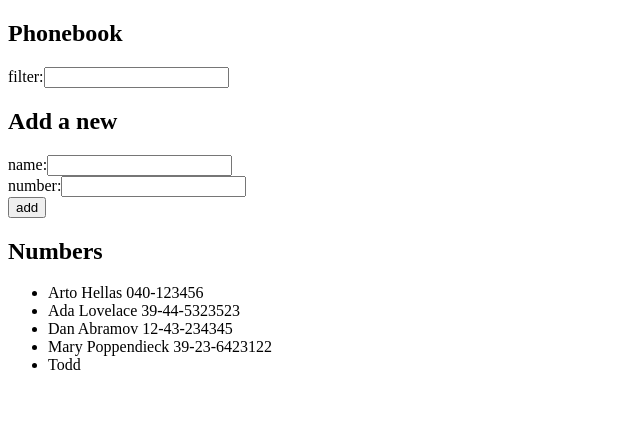
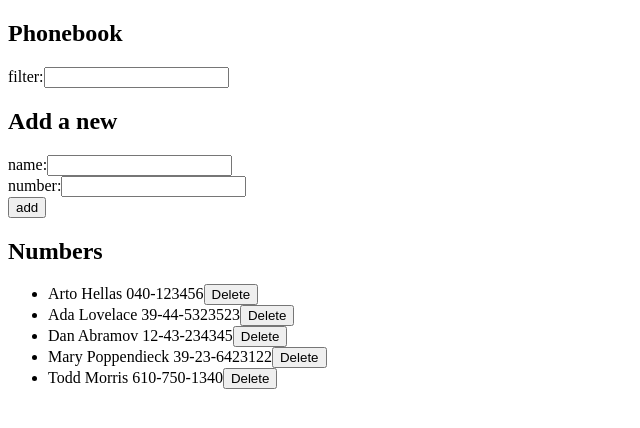
Before and after one commit to detonationbox0/full-stack-open-2022, a React (Create React App) app in the folder part2/phonebook/: page / in a window 1280 px wide. Shown: the top 428 px of the page, without its empty margins (0-640 px from the left). Built offline with nearby package versions, Linux system fonts and the light colour scheme; data requests are answered from the project's data file.

Commit message:
Linux changes

```diff
--- a/part2/phonebook/db.json
+++ b/part2/phonebook/db.json
@@ -21,10 +21,10 @@
       "id": 4
     },
     {
-      "id": 5,
-      "name": "Todd",
-      "phone": "2340432",
-      "visible": true
+      "name": "Todd Morris",
+      "number": "610-750-1340",
+      "visible": true,
+      "id": 5
     }
   ]
 }
--- a/part2/phonebook/src/App.js
+++ b/part2/phonebook/src/App.js
@@ -71,9 +71,8 @@ const App = () => {
     }
 
     // "Submit" is clicked
-    const addPerson = (event, id) => {
+    const addPerson = (event) => {
         event.preventDefault() // Ignore default form behavior
-
 
         // Is this submission already present?
         const nameCheck = persons.filter((nameObj) => {
@@ -89,9 +88,8 @@ const App = () => {
 
         // New object to be added
         const newPerson = {
-            id: persons.length + 1,
             name: newName,
-            phone: newNumber,
+            number: newNumber,
             visible:true
         }
 
@@ -99,21 +97,12 @@ const App = () => {
         console.log("Adding ", newPerson)
         phoneService
             .addNumber(newPerson)
-            .then(response => {
-                console.log(returnedPerson);
-                // Crazy forumla to create array with old data,
-                // and data from the response
-                setPersons(persons.map(person => person.id !== id ? person : returnedPerson))
+            .then((returnedPerson) => {
+                // set the state of persons to persons + returnedPerson
+                const newPersons = persons.concat(returnedPerson)
+                setPersons(newPersons)
             })
 
-
-        // Add the new submission to the "Persons" state
-        // setPersons(persons.concat({
-        //     id: persons.length + 1,
-        //     name: newName,
-        //     phone: newNumber,
-        //     visible:true
-        // }))
 
     }
 
--- a/part2/phonebook/src/components/PersonForm.js
+++ b/part2/phonebook/src/components/PersonForm.js
@@ -1,7 +1,7 @@
 const PersonForm = ({states, handlers}) => {
 
     // load states
-    const [newName, newPhone] = states
+    const [newName, newNumber] = states
 
     // load event handlers
     const [addPerson, handleNameChange, handlePhoneChange] = handlers
@@ -19,7 +19,7 @@ const PersonForm = ({states, handlers}) => {
 
                 <div>
                     number:
-                    <input  value={newPhone}
+                    <input  value={newNumber}
                             onChange={handlePhoneChange}
                     />
                 </div>
--- a/part2/phonebook/src/components/Persons.js
+++ b/part2/phonebook/src/components/Persons.js
@@ -1,4 +1,5 @@
 const Persons = ({persons}) => {
+
     return (
         <div>
             <h2>Numbers</h2>
@@ -6,7 +7,9 @@ const Persons = ({persons}) => {
                 { // Iterate the persons array, populate list of names & numbers
                     persons.map((person) => (
                         person.visible
-                        ? <li key={person.id}>{person.name} {person.number}</li>
+                        ?   <li key={person.id}>{person.name} {person.number}
+                                <button>Delete</button>
+                            </li>
                         : null
                     ))
                 }
```
Also changed, not shown: part2/phonebook/src/services/phones.js (line endings or trailing spaces).
